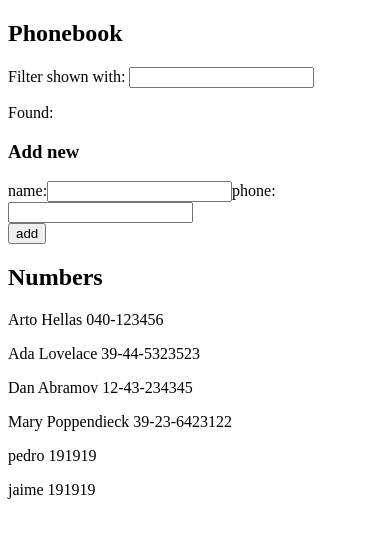
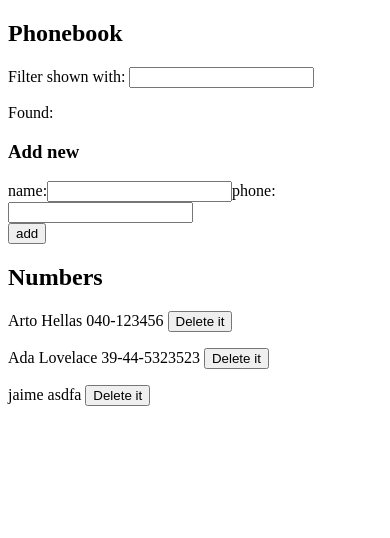
Before and after one commit to jesuscano80/fullstackopen, a React (Create React App) app in the folder part2/phonebook/: page / in a window 390 px wide. Shown: the top 538 px of the page. Built offline with nearby package versions, Linux system fonts and the light colour scheme; data requests are answered from the project's data file.

Commit message:
phonebook step 9

```diff
--- a/part2/phonebook/db.json
+++ b/part2/phonebook/db.json
@@ -11,24 +11,9 @@
       "id": 2
     },
     {
-      "name": "Dan Abramov",
-      "number": "12-43-234345",
+      "name": "jaime",
+      "number": "asdfa",
       "id": 3
-    },
-    {
-      "name": "Mary Poppendieck",
-      "number": "39-23-6423122",
-      "id": 4
-    },
-    {
-      "name": "pedro",
-      "number": "191919",
-      "id": 5
-    },
-    {
-      "name": "jaime",
-      "number": "191919",
-      "id": 6
     }
   ]
 }
--- a/part2/phonebook/src/components/App.js
+++ b/part2/phonebook/src/components/App.js
@@ -23,7 +23,8 @@ const App = (props) => {
       setPersons(response.data)
     )
   }
-  useEffect(initialLoad, []);
+  useEffect(initialLoad, [persons]);
+
 
   useEffect(() => {
     const check=persons.map(person=> person.name.trim().toLowerCase()).indexOf(filter)
@@ -84,7 +85,7 @@ const App = (props) => {
       </form>
       <h2>Numbers</h2>
 
-      <ShowAll show={persons}></ShowAll>
+      <ShowAll show={persons} setPersons={setPersons}></ShowAll>
     </div>
   )
 }
--- a/part2/phonebook/src/components/ShowAll.js
+++ b/part2/phonebook/src/components/ShowAll.js
@@ -1,9 +1,20 @@
-import React from "react";
+import React, {useEffect} from "react";
+import server from "./backend";
 
 const ShowAll = (props)=>{
-    console.log(props.show);
+
+    useEffect(()=>console.log("persons!"), [])
+
+    const handleDelete = (id)=>{
+
+        if(window.confirm("are you sure to delete?")){
+            console.log(id);
+        server.deleteOne(id);
+        props.setPersons(props.show);
+        }
+    }
     return (
-        <div> {props.show.map(person=><p key={person.name}> {person.name} {person.number}</p>)}</div>
+        <div> {props.show.map(person=><p key={person.name}> {person.name} {person.number} <button onClick={()=>handleDelete(person.id)}>Delete it</button></p>)}</div>
     )
 }
 
```
